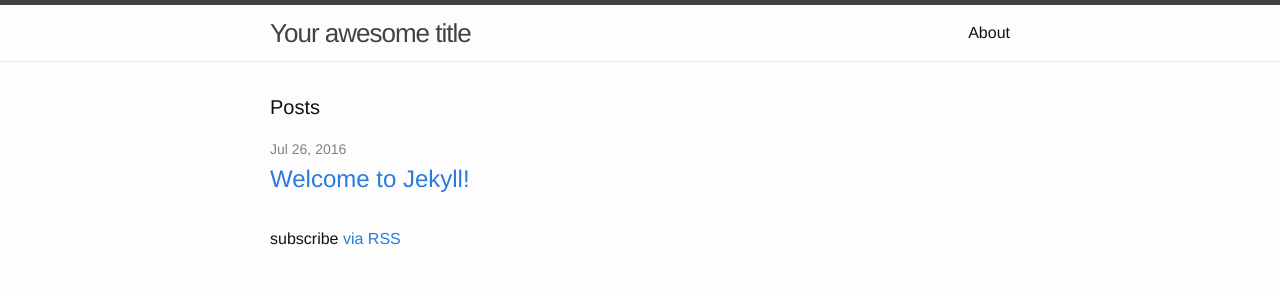
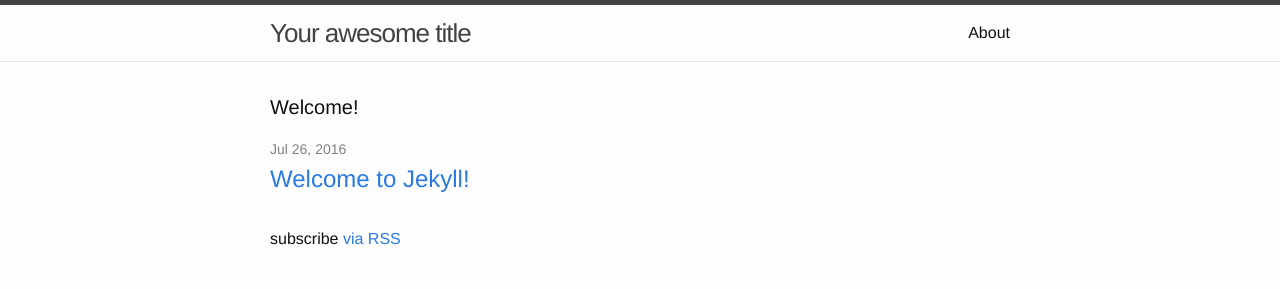
Before and after one commit to laulaulazza/laulaulazza.github.io, a Jekyll site: the page built from index.html, in a window 1280 px wide. Shown: the top 289 px of the page. Built offline with Jekyll 4.4.1, drawn with Linux system fonts in a browser that asks for light colours.

Commit message:
Testing local development

```diff
--- a/index.html
+++ b/index.html
@@ -4,7 +4,7 @@
 
 <div class="home">
 
-  <h1 class="page-heading">Posts</h1>
+  <h1 class="page-heading">Welcome!</h1>
 
   <ul class="post-list">
     {% for post in site.posts %}
```
